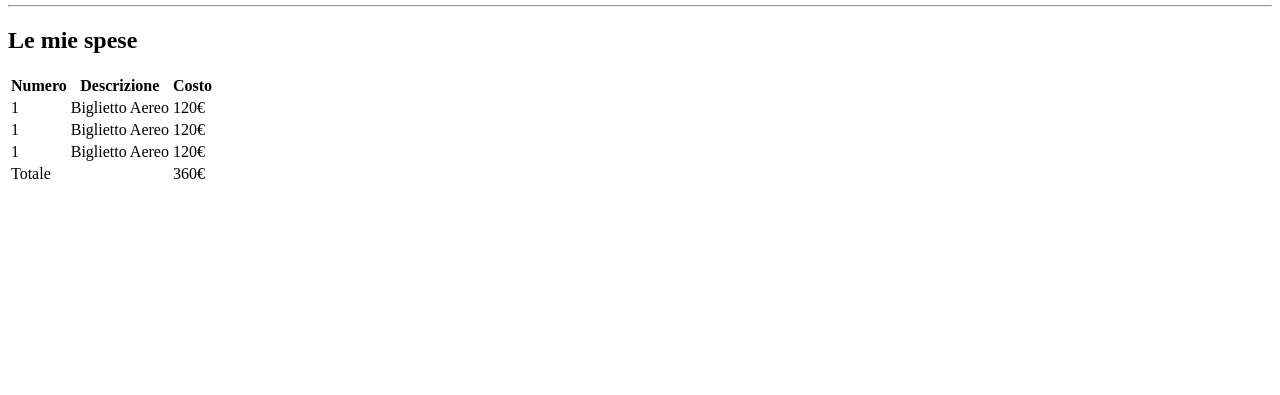
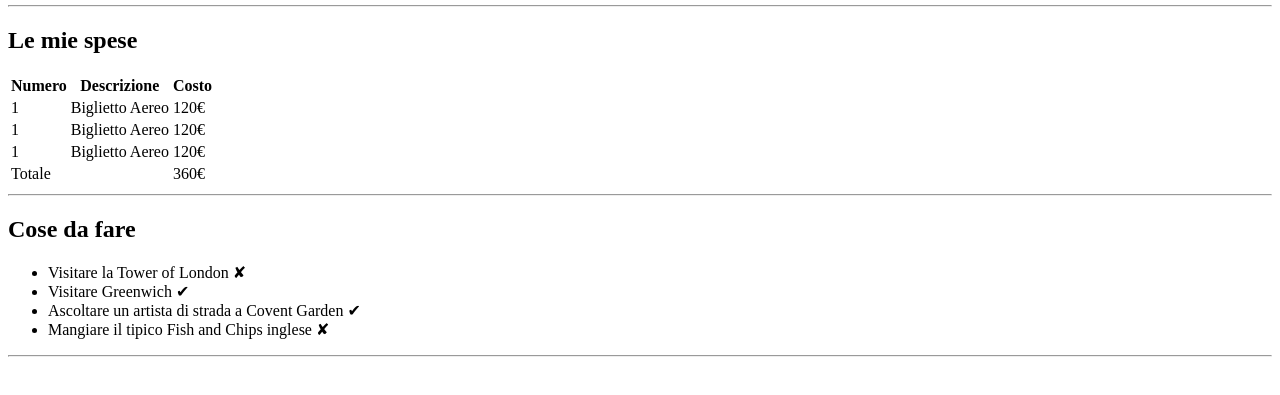
Before and after one commit to Gianmarco720/html-london-trip, a plain HTML site: page index.html in a window 1280 px wide. Shown: the part 101-496 px from the top of the page. Drawn offline with Linux system fonts and the light colour scheme.

Commit message:
second section with to do list

```diff
--- a/index.html
+++ b/index.html
@@ -9,6 +9,7 @@
 <body>
 
     <!-- prime immagini e titolo -->
+
     <header>
         <h1>Il mio viaggio a Londra</h1>
         <img src="./img/pexels-bill-emrich-230794-0.jpg" alt="London at night">
@@ -17,6 +18,7 @@
         <hr>
     </header>
 
+    <!-- main e sezioni -->
 
     <main>
         <!-- sezione 1 -->
@@ -60,6 +62,18 @@
                         </tfoot>
             </table>
         </section>
+        <hr>
+
+        <section>
+            <h2>Cose da fare</h2>
+            <ul>
+                <li>Visitare la Tower of London &#10008;</li>
+                <li>Visitare Greenwich &#10004;</li>
+                <li>Ascoltare un artista di strada a Covent Garden &#10004;</li>
+                <li>Mangiare il tipico Fish and Chips inglese &#10008;</li>
+            </ul>
+        </section>
+        <hr>
     </main>
 </body>
 </html>
```
